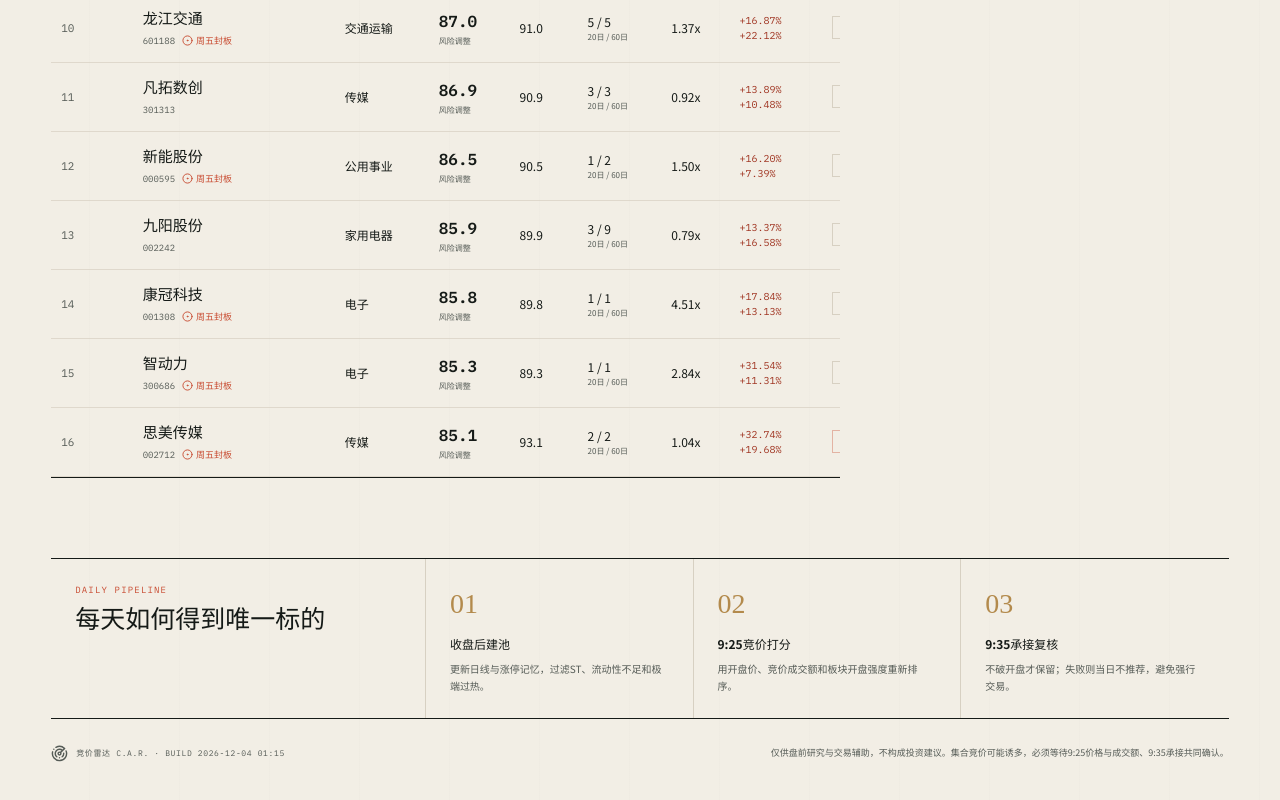
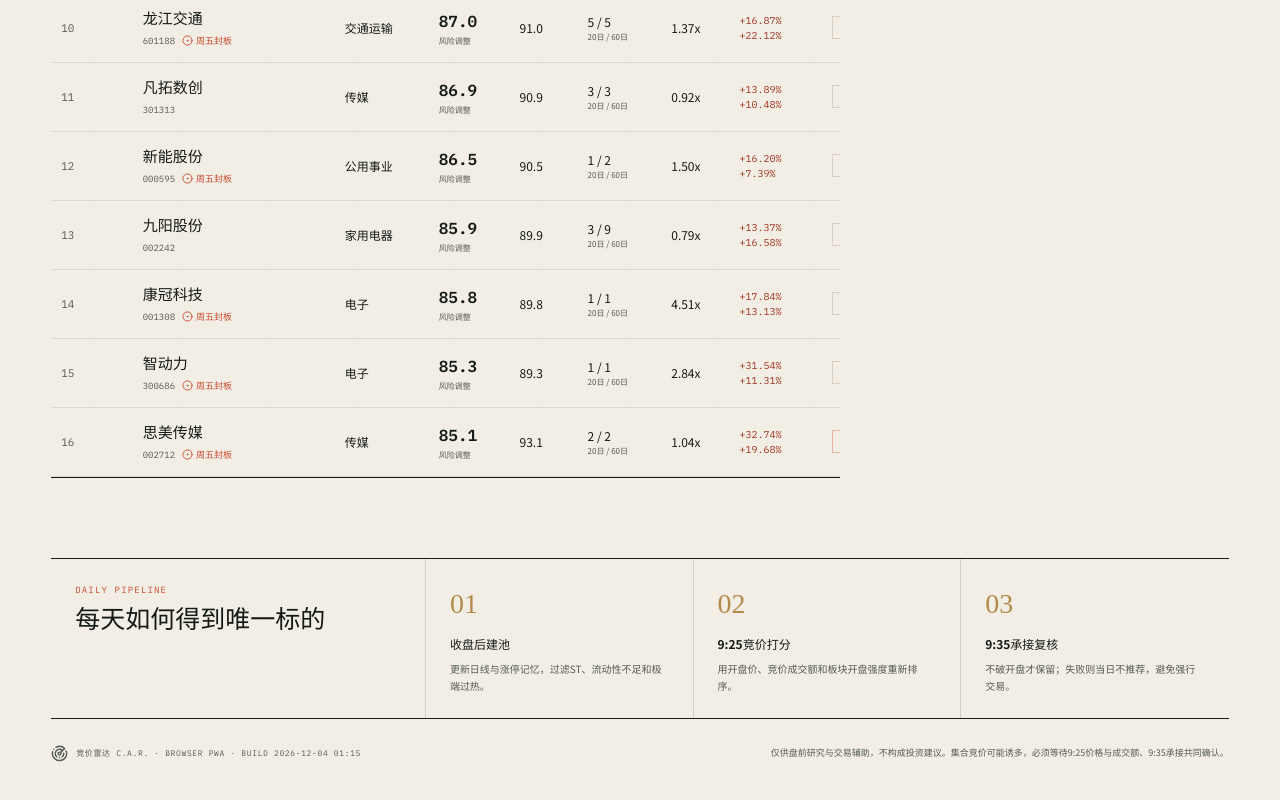
Before and after one commit to yjh832/auction-radar, a React (Vite) app: page / in a window 1280 px wide. Shown: the part 1868-2668 px from the top of the page. Built offline with nearby package versions, Linux system fonts and the light colour scheme.

Commit message:
sync: 2026-11-07T16:37:31.002Z

```diff
--- a/src/App.tsx
+++ b/src/App.tsx
@@ -549,7 +549,8 @@ function App() {
           <div>
             <Radar size={17} />
             <span>
-              竞价雷达 C.A.R. · BUILD {__BUILD_ID__.slice(0, 16).replace("T", " ")}
+              竞价雷达 C.A.R. · BROWSER PWA · BUILD{" "}
+              {__BUILD_ID__.slice(0, 16).replace("T", " ")}
             </span>
           </div>
           <p>{dashboard.disclaimer}</p>
```
